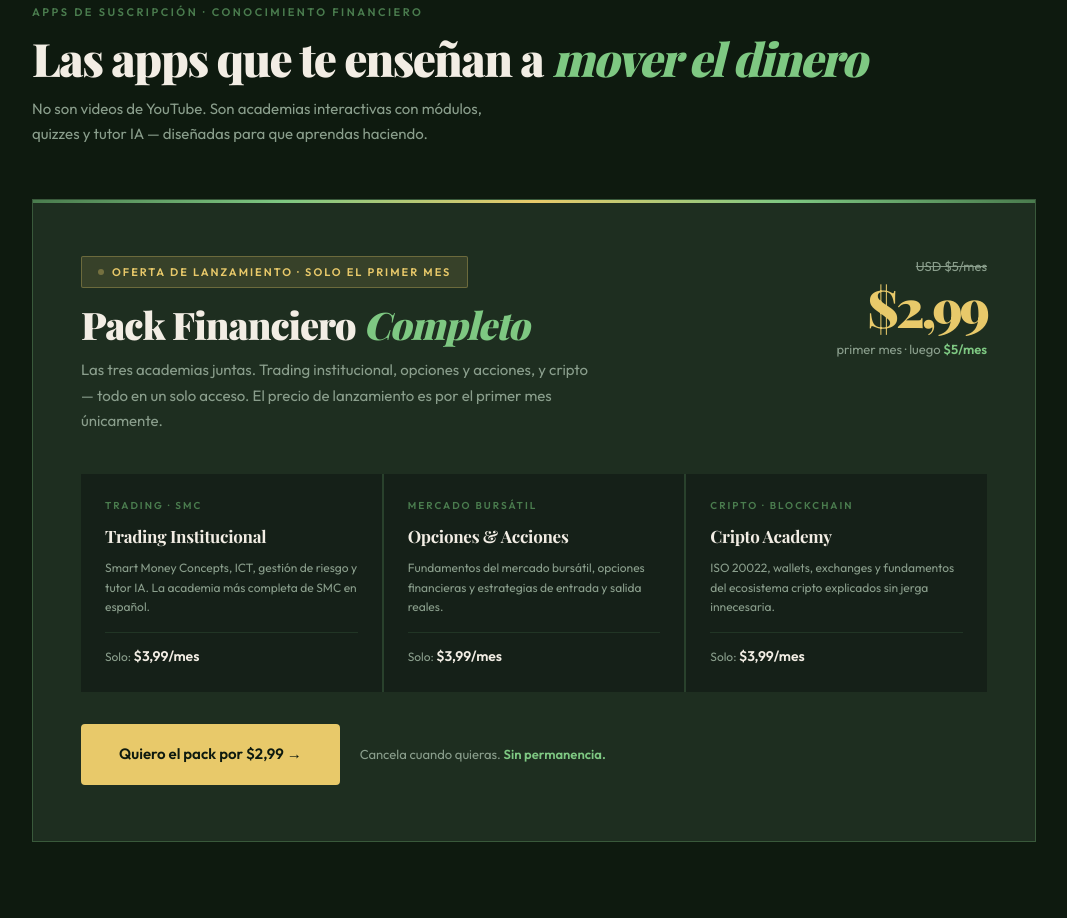
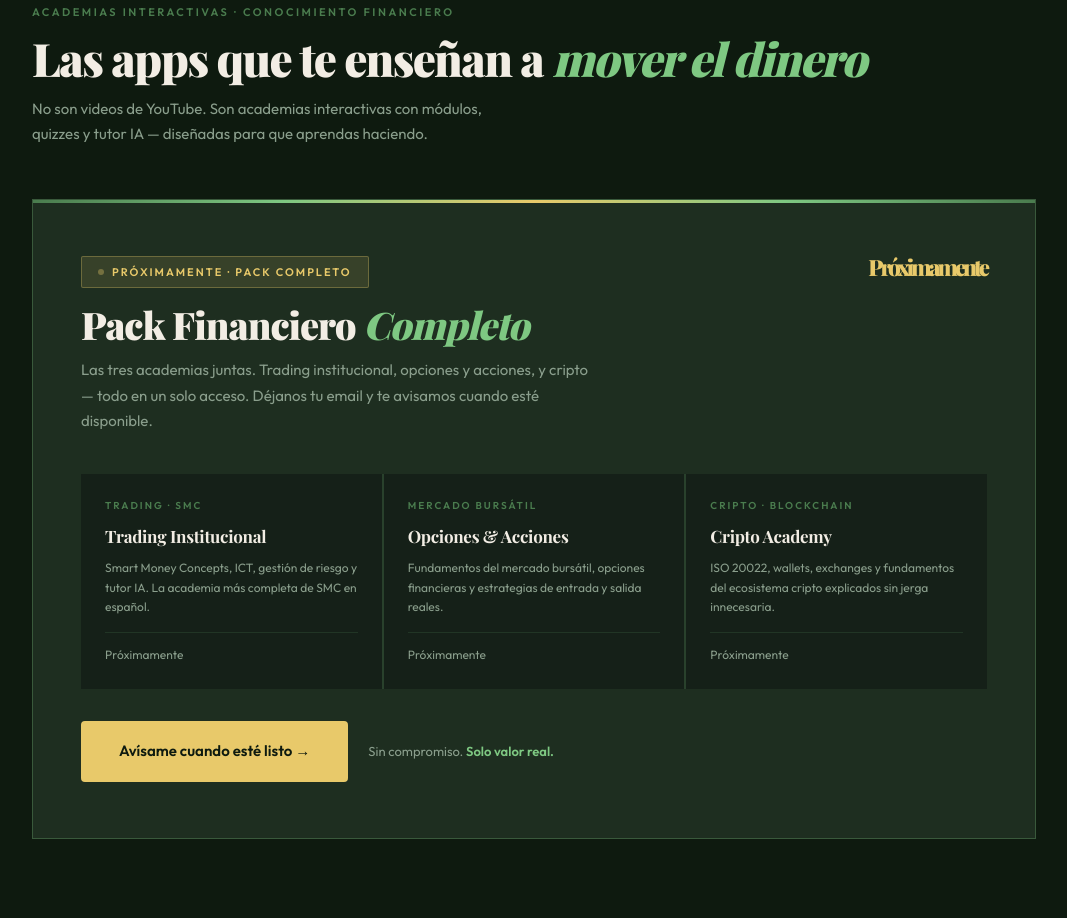
Before and after one commit to VanessaNarvaezL/habilia-apps, a plain HTML site: page index.html in a window 1280 px wide. Shown: the part 1192-2110 px from the top of the page, without its empty margins (106-1173 px from the left). Drawn offline with nearby package versions, Linux system fonts and the light colour scheme; a web font is replaced by a local one.

Commit message:
Revise text for upcoming financial offerings
Updated various sections to reflect upcoming financial apps and resources.

```diff
--- a/index.html
+++ b/index.html
@@ -336,7 +336,7 @@ footer{position:relative;z-index:1;border-top:1px solid var(--border);padding:48
 <!-- APPS FINANCIERAS -->
 <div class="section z1" id="apps-financieras">
   <div class="section-head">
-    <div class="section-kicker">Apps de suscripción · Conocimiento financiero</div>
+    <div class="section-kicker">Academias interactivas · Conocimiento financiero</div>
     <h2 class="section-title">Las apps que te enseñan a <em>mover el dinero</em></h2>
     <p class="section-desc">No son videos de YouTube. Son academias interactivas con módulos, quizzes y tutor IA — diseñadas para que aprendas haciendo.</p>
   </div>
@@ -344,14 +344,12 @@ footer{position:relative;z-index:1;border-top:1px solid var(--border);padding:48
   <div class="finance-hero">
     <div class="finance-hero-top">
       <div>
-        <div class="launch-badge"><span></span>Oferta de lanzamiento · Solo el primer mes</div>
+        <div class="launch-badge"><span></span>Próximamente · Pack completo</div>
         <h3>Pack Financiero <em>Completo</em></h3>
-        <p class="finance-hero-desc">Las tres academias juntas. Trading institucional, opciones y acciones, y cripto — todo en un solo acceso. El precio de lanzamiento es por el primer mes únicamente.</p>
+        <p class="finance-hero-desc">Las tres academias juntas. Trading institucional, opciones y acciones, y cripto — todo en un solo acceso. Déjanos tu email y te avisamos cuando esté disponible.</p>
       </div>
       <div class="pack-price-block">
-        <div class="pack-was">USD $5/mes</div>
-        <div class="pack-launch">$2,99</div>
-        <div class="pack-then">primer mes · luego <strong>$5/mes</strong></div>
+        <div class="pack-launch" style="font-size:1.4rem;">Próximamente</div>
       </div>
     </div>
 
@@ -361,7 +359,7 @@ footer{position:relative;z-index:1;border-top:1px solid var(--border);padding:48
         <h4>Trading Institucional</h4>
         <p>Smart Money Concepts, ICT, gestión de riesgo y tutor IA. La academia más completa de SMC en español.</p>
         <div class="finance-app-price">
-          <span class="app-solo-price">Solo: <strong>$3,99/mes</strong></span>
+          <span class="app-solo-price">Próximamente</span>
         </div>
       </div>
       <div class="finance-app">
@@ -369,7 +367,7 @@ footer{position:relative;z-index:1;border-top:1px solid var(--border);padding:48
         <h4>Opciones & Acciones</h4>
         <p>Fundamentos del mercado bursátil, opciones financieras y estrategias de entrada y salida reales.</p>
         <div class="finance-app-price">
-          <span class="app-solo-price">Solo: <strong>$3,99/mes</strong></span>
+          <span class="app-solo-price">Próximamente</span>
         </div>
       </div>
       <div class="finance-app">
@@ -377,14 +375,14 @@ footer{position:relative;z-index:1;border-top:1px solid var(--border);padding:48
         <h4>Cripto Academy</h4>
         <p>ISO 20022, wallets, exchanges y fundamentos del ecosistema cripto explicados sin jerga innecesaria.</p>
         <div class="finance-app-price">
-          <span class="app-solo-price">Solo: <strong>$3,99/mes</strong></span>
+          <span class="app-solo-price">Próximamente</span>
         </div>
       </div>
     </div>
 
     <div class="pack-cta-row">
-      <a href="#" class="btn-pack">Quiero el pack por $2,99 →</a>
-      <span class="pack-note">Cancela cuando quieras. <strong>Sin permanencia.</strong></span>
+      <a href="#proximamente" class="btn-pack">Avísame cuando esté listo →</a>
+      <span class="pack-note">Sin compromiso. <strong>Solo valor real.</strong></span>
     </div>
   </div>
 </div>
@@ -508,9 +506,9 @@ footer{position:relative;z-index:1;border-top:1px solid var(--border);padding:48
     <div class="book-row">
       <div class="book-item">
         <div class="book-item-num">—</div>
-        <div class="book-item-info"><h4>Alimentación sin Fanatismos</h4><p>Comer bien sin obsesiones ni dietas extremas. Un enfoque humano, sostenible y sin culpa.</p></div>
-        <div class="book-item-price"><div class="price-main">USD 8,99</div><div class="price-sub">CLP $7.990</div></div>
-        <a href="#" class="btn-get">Obtener</a>
+        <div class="book-item-info"><h4>Comer Mejor Sin Fanatismo</h4><p>Comer bien sin obsesiones ni dietas extremas. Un enfoque humano, sostenible y sin culpa para personas reales con presupuesto real.</p></div>
+        <div class="book-item-price"><div class="price-main">Próximamente</div></div>
+        <a href="#proximamente" class="btn-get">Avísame</a>
       </div>
     </div>
   </div>
```
